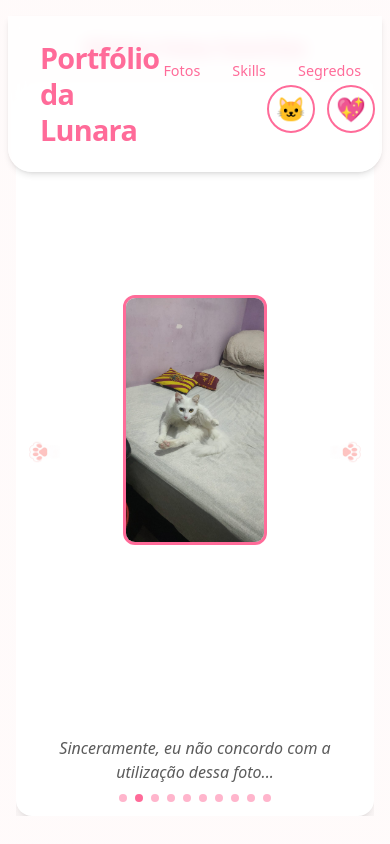
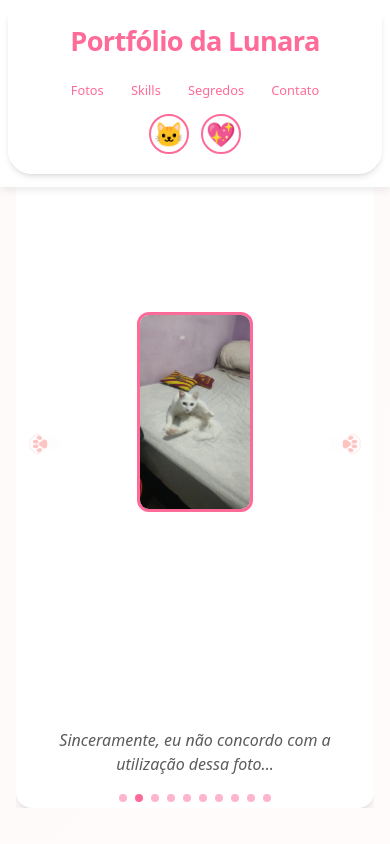
Before and after one commit to Klustterr/portfolio-lunara, a React (Create React App) app: page / in a window 390 px wide. Both pictures are taken after a click on the button "Clique aqui para ver minhas habilidades felinas!". Shown: the top 844 px of the page. Built offline with nearby package versions, Linux system fonts and the light colour scheme.

Commit message:
Melhorada responsividade para dispositivos móveis - ajustes no header, cards de skills e segredos

```diff
--- a/src/App.js
+++ b/src/App.js
@@ -329,23 +329,24 @@ export default function CatPortfolio() {
             >
                 {!showMain && (
                     <header className="fixed top-0 left-0 right-0 z-50 flex justify-center w-full">
-                        <div className="bg-white/80 shadow-md rounded-b-3xl backdrop-blur flex items-center justify-between max-w-6xl w-full px-8 py-6">
+                        <div className="bg-white/80 shadow-md rounded-b-3xl backdrop-blur flex flex-col sm:flex-row items-center justify-between max-w-6xl w-full px-4 sm:px-8 py-3 sm:py-6">
 
                         <motion.h1
                             initial={{ y: -30, opacity: 0 }}
                             animate={{ y: 0, opacity: 1 }}
                             transition={{ duration: 0.7 }}
-                            className="text-3xl font-bold tracking-tight"
+                            className="text-2xl sm:text-3xl font-bold tracking-tight"
                             style={{ color: TEXT_ACCENT }}
                         >
                             {translateToCatLanguage("Portfólio da Lunara")}
                         </motion.h1>
-                        <nav className="flex items-center">
-                            <ul className="flex gap-6 text-lg font-medium mr-8">
+
+                        <nav className="flex flex-col sm:flex-row items-center mt-2 sm:mt-0">
+                            <ul className="flex gap-2 sm:gap-6 text-sm sm:text-lg font-medium sm:mr-8">
                                 <li>
                                     <a
                                         href="#fotos"
-                                        className="transition"
+                                        className="transition px-2 py-1"
                                         style={{ color: "#FF6B99" }}
                                         onClick={e => scrollToSection(e, 'fotos')}
                                     >
@@ -355,7 +356,7 @@ export default function CatPortfolio() {
                                 <li>
                                     <a
                                         href="#skills"
-                                        className="transition"
+                                        className="transition px-2 py-1"
                                         style={{ color: "#FF6B99" }}
                                         onClick={e => scrollToSection(e, 'skills')}
                                     >
@@ -365,7 +366,7 @@ export default function CatPortfolio() {
                                 <li>
                                     <a
                                         href="#curiosidades"
-                                        className="transition"
+                                        className="transition px-2 py-1"
                                         style={{ color: "#FF6B99" }}
                                         onClick={e => scrollToSection(e, 'curiosidades')}
                                     >
@@ -375,7 +376,7 @@ export default function CatPortfolio() {
                                 <li>
                                     <a
                                         href="#contato"
-                                        className="transition"
+                                        className="transition px-2 py-1"
                                         style={{ color: "#FF6B99" }}
                                         onClick={e => scrollToSection(e, 'contato')}
                                     >
@@ -383,7 +384,7 @@ export default function CatPortfolio() {
                                     </a>
                                 </li>
                             </ul>
-                            <div className="flex gap-3">
+                            <div className="flex gap-3 mt-2 sm:mt-0">
                                 <button
                                     onClick={toggleCatLanguage}
                                     className="relative flex items-center justify-center bg-white/80 border rounded-full p-3.5 transition-all hover:bg-pink-50 transform hover:scale-105 icon-button"
@@ -603,15 +604,15 @@ export default function CatPortfolio() {
                     >
                         ✨ {translateToCatLanguage("Clique em uma habilidade para saber mais")} ✨
                     </motion.p>
-                    <div className="grid grid-cols-1 sm:grid-cols-2 md:grid-cols-4 gap-6 max-w-4xl mx-auto" style={{ gridAutoRows: "1fr" }}>
+                    <div className="grid grid-cols-2 sm:grid-cols-2 md:grid-cols-4 gap-3 sm:gap-6 max-w-4xl mx-auto skills-grid" style={{ gridAutoRows: "1fr" }}>
                         {skills.map((skill, idx) => (
                             <motion.div
                                 key={idx}
-                                className="rounded-xl p-6 flex flex-col items-center justify-center shadow-md cursor-pointer relative overflow-hidden h-full"
+                                className="rounded-xl p-3 sm:p-6 flex flex-col items-center justify-center shadow-md cursor-pointer relative overflow-hidden h-full skill-card"
                                 style={{
                                     background: `rgba(${BG_ACCENT_RGB},0.12)`,
                                     aspectRatio: '1/1',
-                                    minHeight: '180px',
+                                    minHeight: '130px',
                                     width: '100%',
                                     display: 'flex',
                                     flexDirection: 'column',
@@ -632,8 +633,8 @@ export default function CatPortfolio() {
                                 <div className="flex flex-col items-center h-full w-full" style={{ padding: '10px 0' }}>
                                     <div className="flex-1"></div>
                                     <div className="flex flex-col items-center">
-                                        <span className="text-4xl mb-4">{skill.icon}</span>
-                                        <span className="text-lg font-semibold text-center w-full" style={{ color: TEXT_ACCENT }}>{translateToCatLanguage(skill.title)}</span>
+                                        <span className="text-3xl sm:text-4xl mb-2 sm:mb-4 skill-icon">{skill.icon}</span>
+                                        <span className="text-sm sm:text-lg font-semibold text-center w-full" style={{ color: TEXT_ACCENT }}>{translateToCatLanguage(skill.title)}</span>
                                     </div>
                                     <div className="flex-1"></div>
                                 </div>
@@ -663,7 +664,7 @@ export default function CatPortfolio() {
                         ✨ {translateToCatLanguage("Clique nos cards para ver detalhes técnicos e trechos de código")} ✨
                     </motion.p>
 
-                    <div className="w-full max-w-5xl mx-auto grid grid-cols-1 sm:grid-cols-1 md:grid-cols-2 gap-8">
+                    <div className="w-full max-w-5xl mx-auto grid grid-cols-1 sm:grid-cols-2 md:grid-cols-2 gap-4 sm:gap-8 secrets-grid">
                         {[
                             {
                                 title: "React Hooks",
@@ -874,7 +875,7 @@ const handleWhatsApp = (e) => {
                                         animate={{
                                             opacity: showMain ? 0 : 1,
                                             y: showMain ? 20 : 0,
-                                            height: openCard === idx ? 'auto' : '150px'
+                                            height: openCard === idx ? 'auto' : '120px'
                                         }}
                                         transition={{
                                             duration: 0.5,
@@ -890,7 +891,7 @@ const handleWhatsApp = (e) => {
                                             boxShadow: `0 4px 12px rgba(${BG_ACCENT_RGB},0.3)`
                                         }}
                                     >
-                                        <div className="p-6 flex flex-col h-full">
+                                        <div className="p-4 sm:p-6 flex flex-col h-full secret-card">
                                             <div className="flex items-center mb-3 relative">
                                                 <motion.div
                                                     className="text-2xl mr-3 flex items-center justify-center"
@@ -900,7 +901,7 @@ const handleWhatsApp = (e) => {
                                                 >
                                                     {secret.icon}
                                                 </motion.div>
-                                                <h4 className="text-lg font-semibold" style={{ color: TEXT_ACCENT }}>
+                                                <h4 className="text-sm sm:text-lg font-semibold" style={{ color: TEXT_ACCENT }}>
                                                     {translateToCatLanguage(secret.title)}
                                                 </h4>
                                                 <motion.div
--- a/src/ultra-kawaii.css
+++ b/src/ultra-kawaii.css
@@ -17,6 +17,19 @@ body.kawaii-mode,
 html, body {
   max-width: 100%;
   box-sizing: border-box;
+}
+
+/* Ajuste para o conteúdo principal para melhor responsividade */
+.main-content {
+  max-width: 1200px;
+  margin: 0 auto;
+  padding: 0 1rem;
+}
+
+@media (max-width: 768px) {
+  .main-content {
+    padding: 0 0.5rem;
+  }
 }
 /* MODO ULTRA FOFO - KAWAII MAX LEVEL */
 
@@ -277,21 +290,64 @@ html, body {
 
 /* Estilos responsivos para dispositivos móveis */
 @media (max-width: 768px) {
+  /* Ajustes gerais para melhorar usabilidade em dispositivos móveis */
+  body, html {
+    overflow-x: hidden !important;
+  }
+
   /* Ajustes para cabeçalho */
   header {
-    padding: 1rem 0.5rem !important;
+    padding: 0.8rem 0.5rem !important;
+    background: rgba(255, 255, 255, 0.95) !important;
+    box-shadow: 0 2px 10px rgba(0, 0, 0, 0.1) !important;
   }
 
+  /* Ajustes para títulos */
   h1 {
-    font-size: 1.8rem !important;
+    font-size: 1.7rem !important;
+    margin-bottom: 0.5rem !important;
   }
 
   h2 {
-    font-size: 1.5rem !important;
+    font-size: 1.4rem !important;
+    margin-bottom: 1rem !important;
   }
 
   h3 {
-    font-size: 1.2rem !important;
+    font-size: 1.1rem !important;
+  }
+
+  /* Melhoria no menu de navegação */
+  nav {
+    width: 100% !important;
+    display: flex !important;
+    justify-content: space-around !important;
+    padding: 0.5rem 0 !important;
+    margin-top: 0.5rem !important;
+    gap: 5px !important;
+  }
+
+  nav a, nav button {
+    font-size: 0.8rem !important;
+    padding: 0.4rem 0.6rem !important;
+    margin: 0 !important;
+    min-width: auto !important;
+    flex: 1 !important;
+    text-align: center !important;
+  }
+
+  /* Ajustes para botões de ação */
+  .action-buttons {
+    display: flex !important;
+    gap: 10px !important;
+    justify-content: center !important;
+    margin-top: 0.5rem !important;
+  }
+
+  .icon-button {
+    width: 40px !important;
+    height: 40px !important;
+    min-width: 40px !important;
   }
 
   /* Ajustes para o botão de modo kawaii */
@@ -301,26 +357,68 @@ html, body {
 
   /* Ajustes para seções */
   section {
-    padding: 2rem 1rem !important;
+    padding: 1.5rem 1rem !important;
+    margin-bottom: 1rem !important;
   }
 
-  /* Ajustes para cards de habilidades */
+  /* Melhorias para os cards de habilidades */
+  .skills-section {
+    padding: 1rem 0.5rem !important;
+  }
+
   .skills-grid {
-    grid-template-columns: 1fr !important;
+    grid-template-columns: repeat(2, 1fr) !important; /* 2 colunas em vez de 1 */
+    gap: 10px !important;
   }
 
   .skill-card {
-    padding: 1rem !important;
+    padding: 0.75rem !important;
+    font-size: 0.9rem !important;
+    height: auto !important;
+    min-height: 100px !important;
+    display: flex !important;
+    flex-direction: column !important;
+    justify-content: center !important;
+  }
+
+  .skill-card h3 {
+    font-size: 0.9rem !important;
+    margin-bottom: 0.3rem !important;
+  }
+
+  .skill-icon {
+    font-size: 1.5rem !important;
+    margin-bottom: 0.3rem !important;
+  }
+
+  /* Otimização para os segredos */
+  .secrets-grid {
+    grid-template-columns: repeat(2, 1fr) !important;
+    gap: 10px !important;
+  }
+
+  .secret-card {
+    padding: 0.75rem !important;
+    font-size: 0.85rem !important;
   }
 
   /* Ajustes para galeria de fotos */
+  .photos-section .swiper {
+    height: auto !important;
+    max-height: 300px !important;
+  }
+
   .swiper-slide {
     height: auto !important;
   }
 
   .swiper-slide img {
-    max-height: 250px !important;
-    object-fit: contain;
+    max-height: 200px !important;
+    object-fit: contain !important;
+  }
+
+  .swiper-pagination {
+    bottom: 0 !important;
   }
 
   /* Ajustes para formulário de contato */
@@ -328,25 +426,22 @@ html, body {
   input[type="text"],
   input[type="email"] {
     width: 100% !important;
+    padding: 0.6rem !important;
+    font-size: 0.9rem !important;
+  }
+
+  form {
+    gap: 0.8rem !important;
   }
 
   /* Modal de habilidades */
   .modal-content {
-    width: 90% !important;
-    max-width: 90% !important;
+    width: 85% !important;
+    max-width: 85% !important;
     padding: 1rem !important;
-    margin: 0 auto;
-  }
-
-  /* Ajustes para o menu de navegação */
-  nav {
-    flex-wrap: wrap;
-    justify-content: center;
-  }
-
-  nav a {
-    margin: 0.25rem;
-    font-size: 0.9rem !important;
+    margin: 0 auto !important;
+    max-height: 80vh !important;
+    overflow-y: auto !important;
   }
 
   /* Ajustes para seção sobre */
@@ -355,35 +450,75 @@ html, body {
   }
 
   .about-image {
-    width: 70% !important;
-    margin: 0 auto 1.5rem auto !important;
+    width: 60% !important;
+    margin: 0 auto 1rem auto !important;
   }
 
   .about-text {
     width: 100% !important;
     padding-left: 0 !important;
   }
+
+  /* Melhoria no espaçamento geral */
+  .container {
+    padding: 0 0.5rem !important;
+  }
+
+  /* Melhoria no footer */
+  footer {
+    padding: 1rem !important;
+    margin-top: 1rem !important;
+  }
 }
 
 /* Ajustes específicos para telefones muito pequenos */
 @media (max-width: 375px) {
   h1 {
-    font-size: 1.5rem !important;
+    font-size: 1.4rem !important;
   }
 
   h2 {
-    font-size: 1.3rem !important;
+    font-size: 1.2rem !important;
   }
 
   h3 {
-    font-size: 1.1rem !important;
+    font-size: 1rem !important;
   }
 
   .kawaii-button {
     transform: scale(0.75);
   }
 
+  /* Reduzir para apenas uma coluna em dispositivos muito pequenos */
+  .skills-grid,
+  .secrets-grid {
+    grid-template-columns: 1fr !important;
+  }
+
+  /* Reduzir altura das imagens */
   .swiper-slide img {
-    max-height: 200px !important;
+    max-height: 180px !important;
+  }
+
+  /* Melhorar navegação */
+  nav {
+    flex-wrap: wrap !important;
+  }
+
+  nav a, nav button {
+    font-size: 0.75rem !important;
+    padding: 0.3rem 0.5rem !important;
+  }
+
+  /* Ajustar botões de ação */
+  .icon-button {
+    width: 36px !important;
+    height: 36px !important;
+    min-width: 36px !important;
+  }
+
+  /* Compactar ainda mais as seções */
+  section {
+    padding: 1.2rem 0.8rem !important;
   }
 }
```
